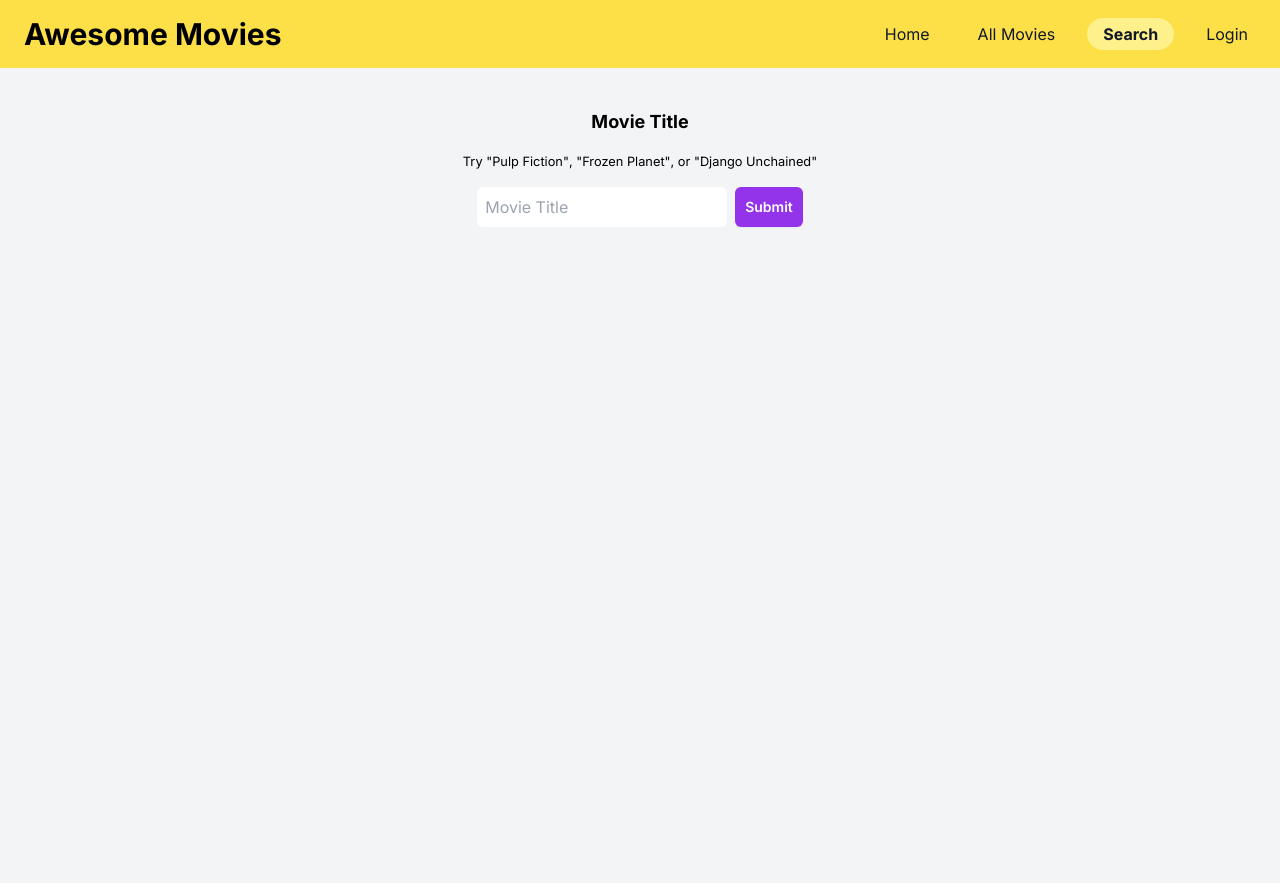
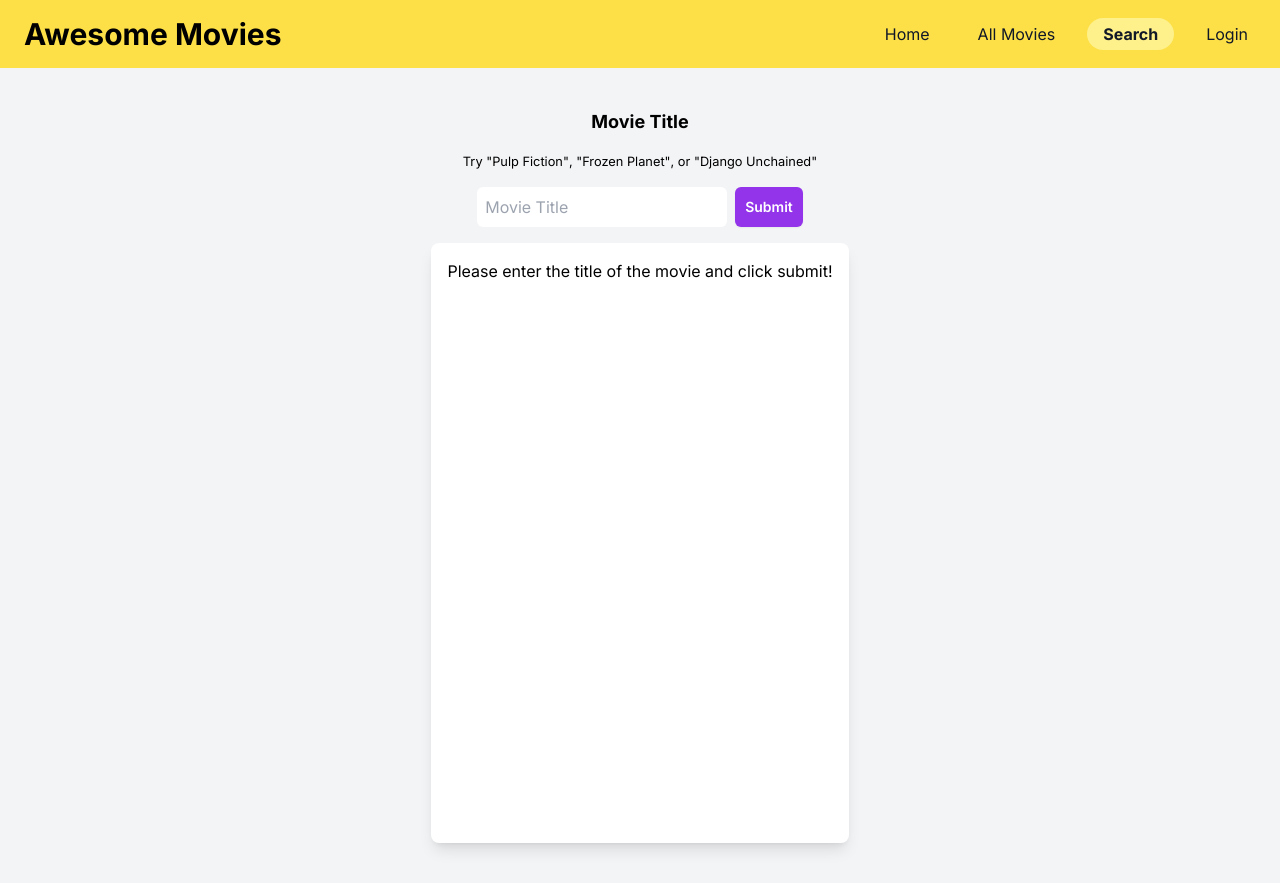
Before and after one commit to tatasadi/next-prisma-graphql, a Next.js app: page /search in a window 1280 px wide. Before the commit the page ends 800 px from the top, so only its background shows below. Built offline with nearby package versions, Linux system fonts and the light colour scheme; no server answers.

Commit message:
refactor movie search

```diff
--- a/src/app/globals.css
+++ b/src/app/globals.css
@@ -25,7 +25,7 @@
 }
 
 .card {
-  @apply bg-white p-4 rounded-lg shadow-md;
+  @apply bg-white p-4 rounded-lg shadow-lg;
 }
 
 .nav-link {
@@ -43,3 +43,11 @@
 .btn-invisible {
   @apply cursor-pointer;
 }
+
+.info-box {
+  @apply min-w-[400px] min-h-[600px];
+}
+
+.error {
+  @apply text-red-600;
+}
--- a/src/app/search/page.tsx
+++ b/src/app/search/page.tsx
@@ -1,6 +1,5 @@
 "use client"
 import { gql, useLazyQuery } from "@apollo/client"
-import type { Movie } from "@prisma/client"
 import { useEffect, useState } from "react"
 import MovieCard from "@/components/MovieCard"
 
@@ -29,37 +28,40 @@ const movieQuery = gql`
 
 export default function SearchPage() {
   const [getMovie, { loading, error, data }] = useLazyQuery(movieQuery)
-  const [inputValue, setInputValue] = useState("")
   const [titleToSearch, setTitleToSearch] = useState("")
-  const [movie, setMovie] = useState<Movie>()
 
-  function handleChange(e) {
-    setInputValue(e.target.value)
-  }
-
-  async function handleSubmit(e) {
-    e.preventDefault()
-    setTitleToSearch(inputValue)
+  function handleSubmit(newMovieTitle) {
+    setTitleToSearch(newMovieTitle)
   }
 
   useEffect(() => {
     if (!titleToSearch) return
-    getMovie({ variables: { title: titleToSearch } }).then((result) => {
-      if (result.data) setMovie(result.data.movie[0])
-    })
+    getMovie({ variables: { title: titleToSearch } })
   }, [titleToSearch])
+
+  return (
+    <main className="p-10 flex flex-col items-center gap-4">
+      <SearchMovieForm titleToSearch={titleToSearch} onSubmit={handleSubmit} />
+      <MovieInfo loading={loading} error={error} data={data} />
+    </main>
+  )
+}
+
+function SearchMovieForm({ titleToSearch, onSubmit }) {
+  const [inputValue, setInputValue] = useState(titleToSearch ?? "")
+
+  function handleSubmit(e) {
+    e.preventDefault()
+    onSubmit(inputValue)
+  }
 
   function handleSelect(newMovieTitle) {
     setInputValue(newMovieTitle)
-    setTitleToSearch(newMovieTitle)
+    onSubmit(newMovieTitle)
   }
 
   return (
-    <main>
-      <form
-        className="p-10 flex flex-col items-center gap-4"
-        onSubmit={handleSubmit}
-      >
+    <form className="flex flex-col items-center gap-4" onSubmit={handleSubmit}>
       <label htmlFor="movieTitle-input" className="text-lg font-bold">
         Movie Title
       </label>
@@ -95,20 +97,37 @@ export default function SearchPage() {
           id="movieTitle-input"
           name="movieTitle"
           value={inputValue}
-            onChange={handleChange}
+          onChange={(e) => setInputValue(e.target.value)}
         />
         <button className="btn" type="submit">
           Submit
         </button>
       </div>
-        {loading && <div>Loading...</div>}
-        {error && <div>{error.message}</div>}
-        {movie && (
+    </form>
+  )
+}
+
+function MovieInfo({ loading, error, data }) {
+  if (loading) return <div className="info-box card">Loading...</div>
+  if (error) return <div className="info-box card">{error.message}</div>
+  if (data) {
+    const movie = data.movie[0]
+    if (movie) {
+      return (
         <div className="max-w-[350px]">
           <MovieCard movie={movie} />
         </div>
-        )}
-      </form>
-    </main>
+      )
+    } else {
+      return (
+        <div className="info-box card">No movie found with this title.</div>
       )
     }
+  } else {
+    return (
+      <div className="info-box card">
+        Please enter the title of the movie and click submit!
+      </div>
+    )
+  }
+}
```
Lines whose indentation alone changed are shown as unchanged.
